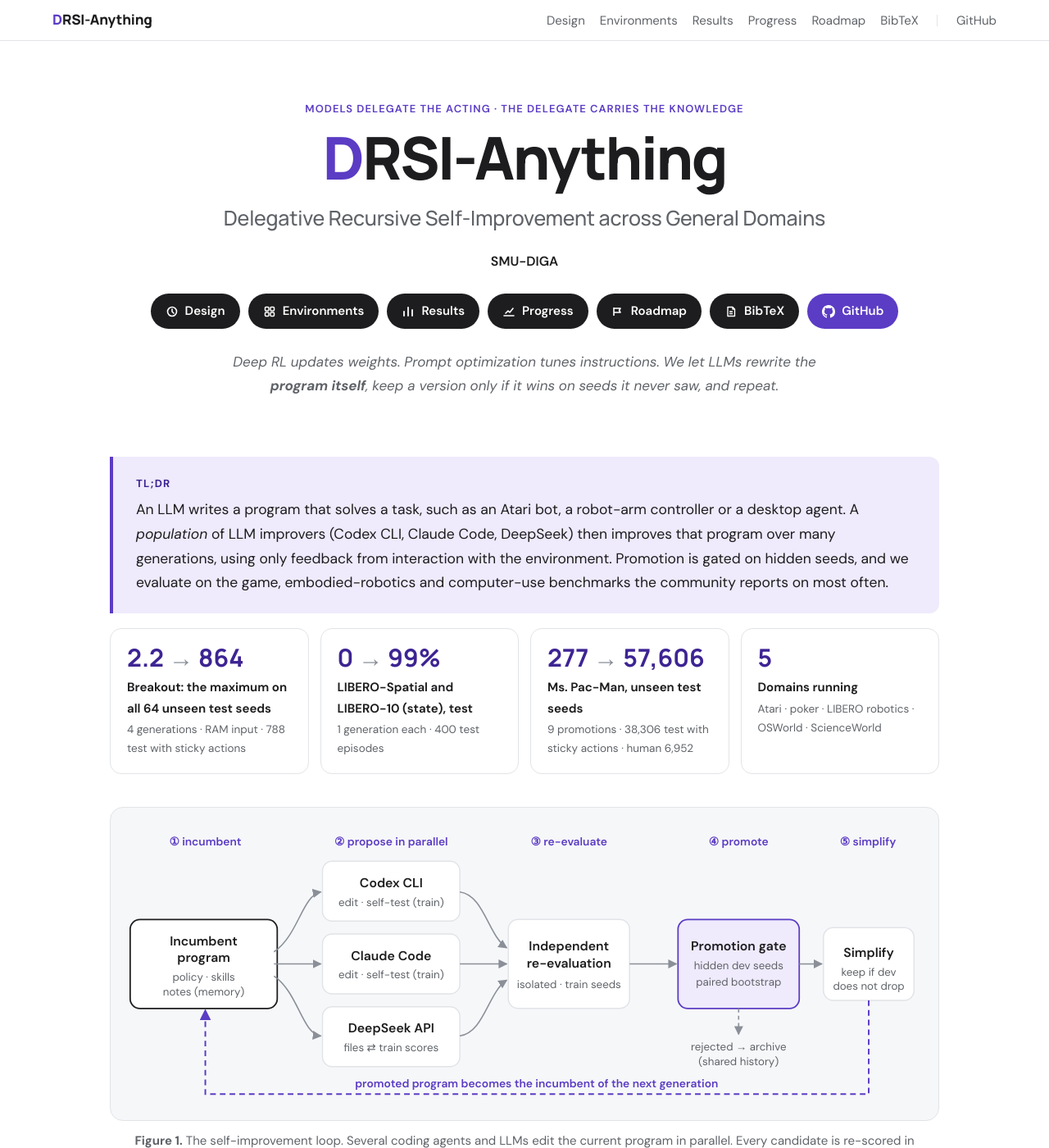
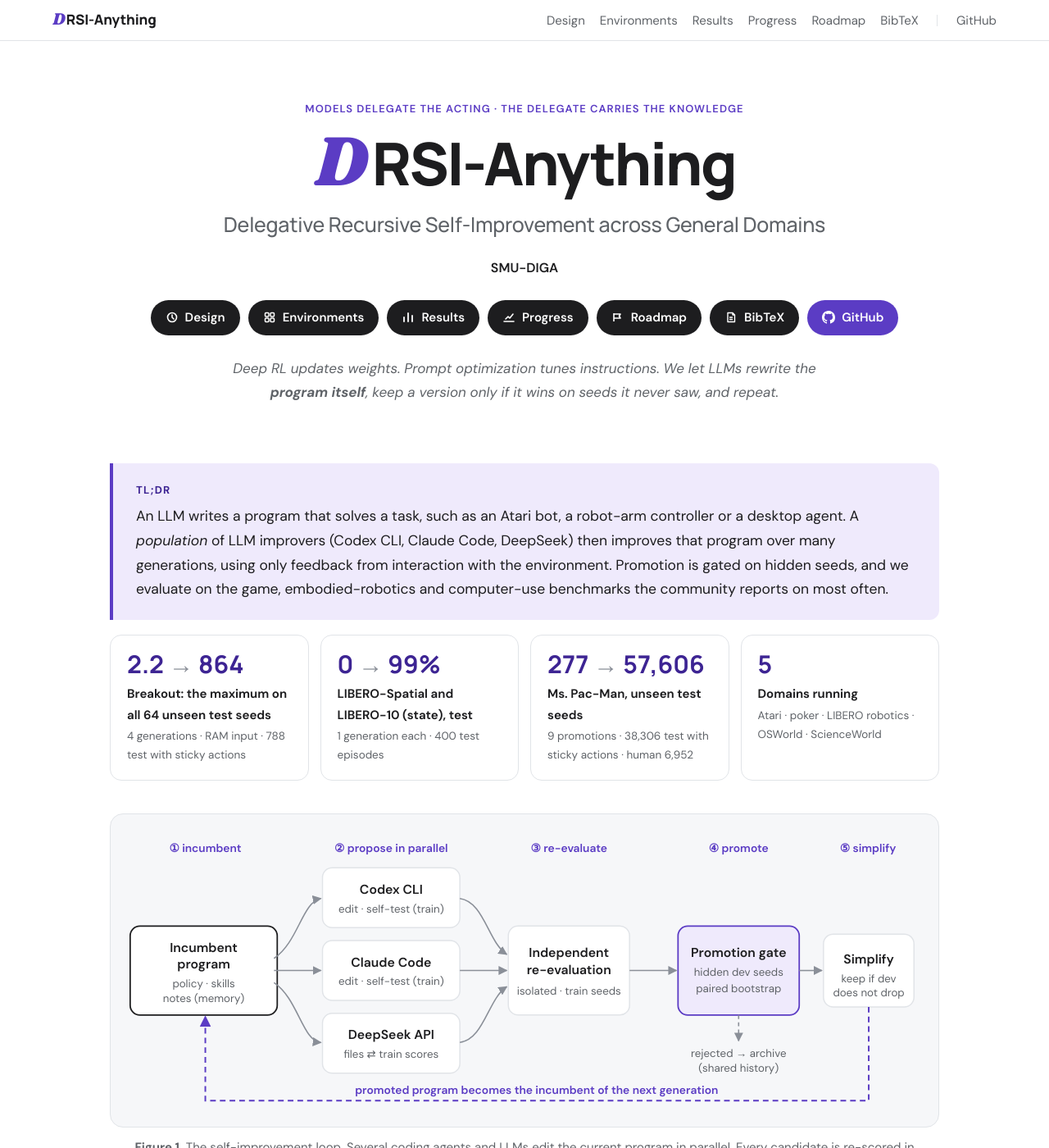
Before and after one commit to SMU-DIGA/drsi-anything-programme, a Jekyll site: the page built from index.html, in a window 1280 px wide and 1400 px high. Shown: the whole window at 82% size. Built offline with Jekyll 4.4.1, drawn with Linux system fonts in a browser that asks for light colours.

Commit message:
Brand: the D in Fraunces Black Italic (subset to one glyph, 884 bytes)
Co-Authored-By: Claude Opus 5.5 <noreply@anthropic.com>
Claude-Session: https://claude.ai/code/session_012VRTwfcjG1weZYNEB2Huqo

```diff
--- a/assets/fonts/OFL.txt
+++ b/assets/fonts/OFL.txt
@@ -1,7 +1,8 @@
 The fonts in this directory are licensed under the SIL Open Font License, Version 1.1
-(https://openfontlicense.org), and are redistributed unmodified from Google Fonts:
+(https://openfontlicense.org), and are redistributed from Google Fonts, unmodified unless noted:
 
 - DM Sans: Copyright 2014 The DM Sans Project Authors (https://github.com/googlefonts/dm-fonts)
+- Fraunces (Black Italic, subset to the glyph "D" as fraunces-black-italic-D.woff2; modified by subsetting): Copyright 2018 The Fraunces Project Authors (https://github.com/undercasetype/Fraunces)
 - Manrope: Copyright 2018 The Manrope Project Authors (https://github.com/sharanda/manrope)
 - JetBrains Mono: Copyright 2020 The JetBrains Mono Project Authors (https://github.com/JetBrains/JetBrainsMono)
 
--- a/assets/style.css
+++ b/assets/style.css
@@ -2,6 +2,7 @@
 @font-face { font-family: "Manrope"; font-style: normal; font-weight: 500 800; font-display: swap; src: url("fonts/manrope-latin.woff2") format("woff2"); }
 @font-face { font-family: "DM Sans"; font-style: normal; font-weight: 400 700; font-display: swap; src: url("fonts/dm-sans-latin.woff2") format("woff2"); }
 @font-face { font-family: "DM Sans"; font-style: italic; font-weight: 400 700; font-display: swap; src: url("fonts/dm-sans-latin-italic.woff2") format("woff2"); }
+@font-face { font-family: "DRSI Mark"; font-style: italic; font-weight: 900; font-display: block; src: url("fonts/fraunces-black-italic-D.woff2") format("woff2"); } /* Fraunces Black Italic, the "D" only */
 @font-face { font-family: "JetBrains Mono"; font-style: normal; font-weight: 400 700; font-display: swap; src: url("fonts/jetbrains-mono-latin.woff2") format("woff2"); }
 :root {
   --fg: #1d1d1f;
@@ -59,7 +60,7 @@ pre code { background: none; padding: 0; font-size: inherit; }
 .topbar-inner { max-width: 1200px; margin: 0 auto; padding: 10px 24px; display: flex; align-items: center; justify-content: space-between; gap: 12px; flex-wrap: wrap; }
 .brand { font-family: var(--display); font-weight: 800; color: var(--fg); letter-spacing: -0.01em; }
 .brand:hover { text-decoration: none; }
-.brand-mark { color: var(--accent); }
+.brand-mark { color: var(--accent); font-family: "DRSI Mark", Georgia, "Times New Roman", serif; font-style: italic; font-weight: 900; font-size: 1.16em; letter-spacing: 0; padding-right: 0.05em; line-height: 1; }
 .topbar nav a { color: var(--muted); font-size: 15px; margin-left: 18px; }
 .topbar nav a:hover, .topbar nav a.active { color: var(--fg); text-decoration: none; }
 .topbar nav a.active { font-weight: 600; }
```
Also changed, not shown: assets/fonts/fraunces-black-italic-D.woff2 (added).
